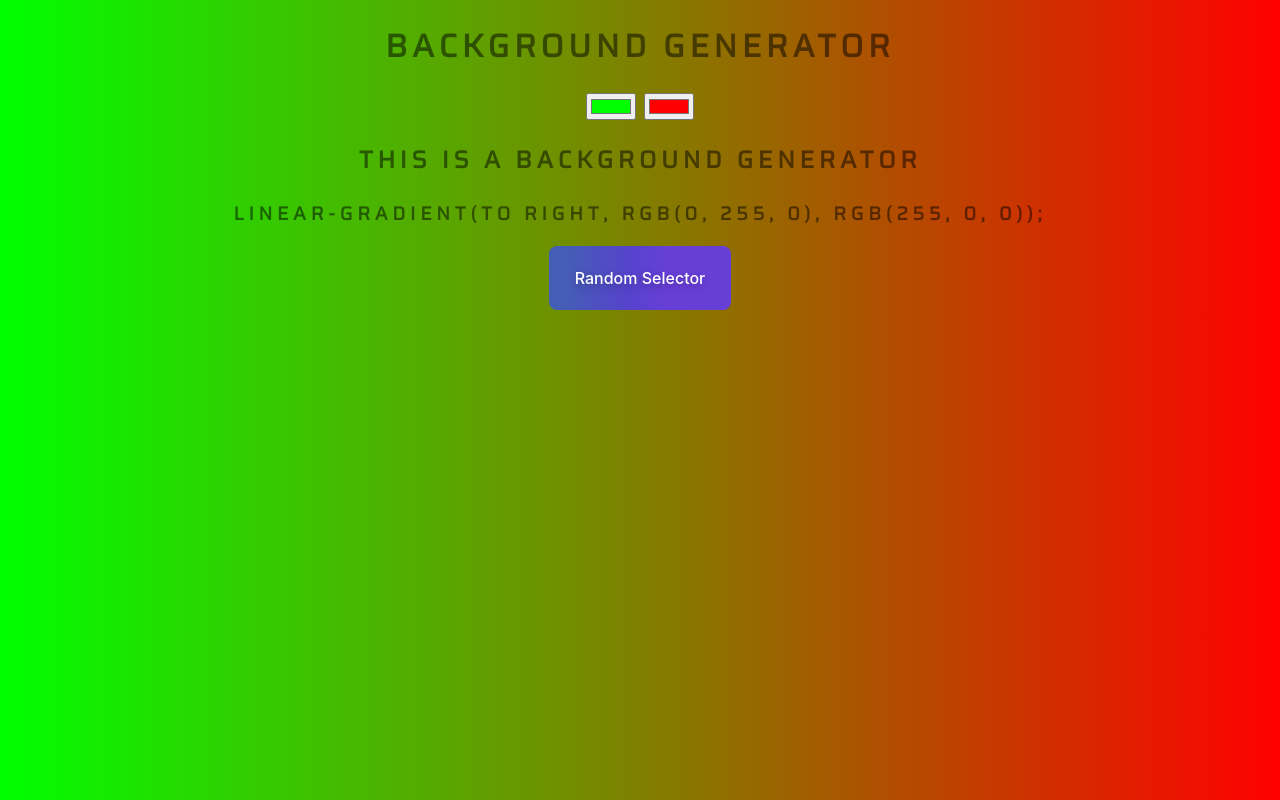
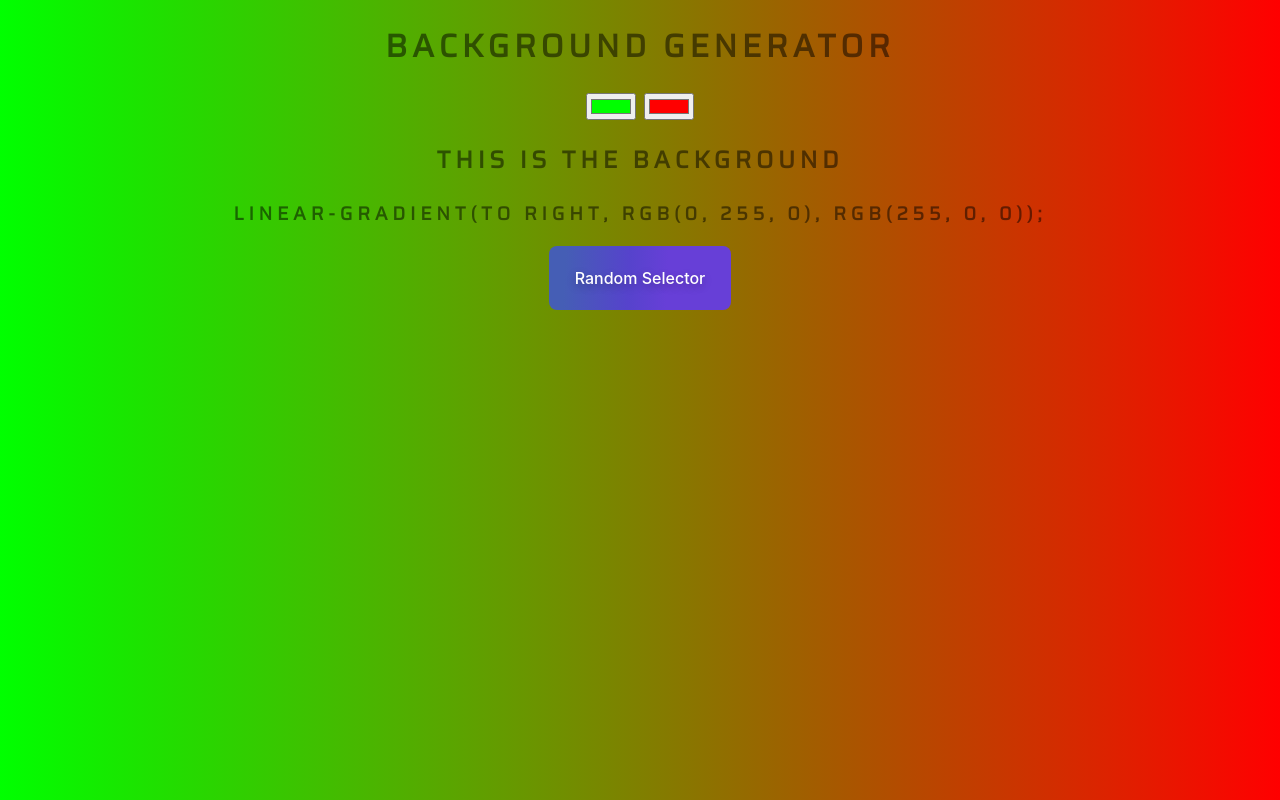
Before and after one commit to Ashw1n2502/background, a plain HTML site: page index.html in a window 1280 px wide. Drawn offline with Linux system fonts and the light colour scheme.

Commit message:
h2 tag final

```diff
--- a/index.html
+++ b/index.html
@@ -13,7 +13,7 @@
 	<h1>Background Generator </h1>
 	<input class="color1" type="color" name="color1" value="#00ff00">
 	<input class="color2"type="color" name="color2" value="#ff0000">
-	<h2>This is a background generator</h2>
+	<h2>This is the background</h2>
 	<h3></h3>
 
 	<button class="random1" >Random Selector</button>
```
